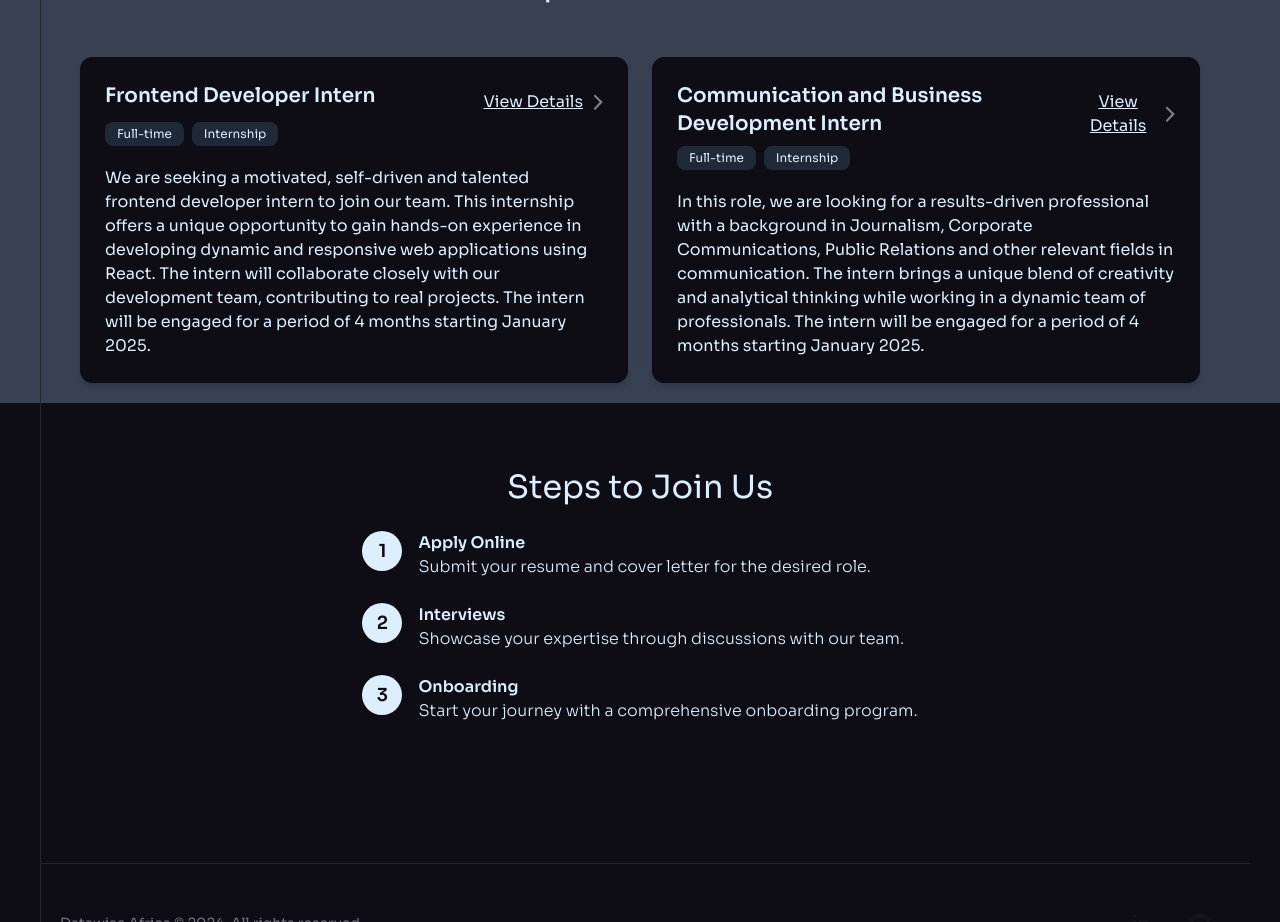
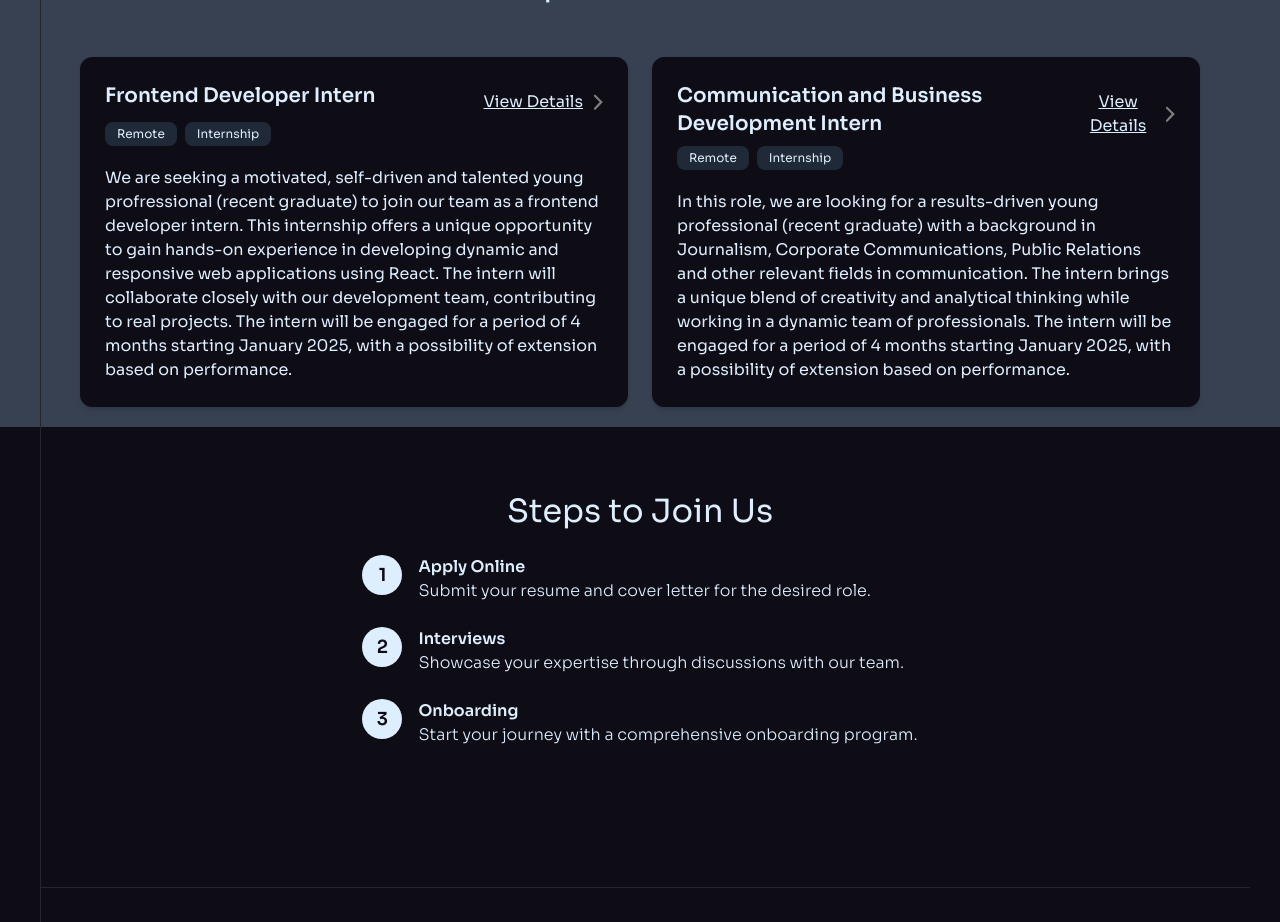
Before and after one commit to Datawise-Africa/datawise_frontend, a React (Vite) app: page /join-us in a window 1280 px wide. Shown: the part 1140-2062 px from the top of the page. Built offline with nearby package versions, Linux system fonts and the light colour scheme.

Commit message:
Updated the intern position overview

```diff
--- a/src/constants/index.js
+++ b/src/constants/index.js
@@ -429,20 +429,22 @@ export const available_positions = [
     {
         id: "0",
         title: "Frontend Developer Intern",
-        overview: "We are seeking a motivated, self-driven and talented frontend developer intern to join our team. This internship offers a unique opportunity to gain hands-on experience in developing dynamic and responsive web applications using React. The intern will collaborate closely with our development team, contributing to real projects. The intern will be engaged for a period of 4 months starting January 2025.",
+        overview: "We are seeking a motivated, self-driven and talented young profressional (recent graduate) to join our team as a frontend developer intern. This internship offers a unique opportunity to gain hands-on experience in developing dynamic and responsive web applications using React. The intern will collaborate closely with our development team, contributing to real projects. The intern will be engaged for a period of 4 months starting January 2025, with a possibility of extension based on performance.",
         responsibilities: frontend_developer_responsibilitie,
         skills: frontend_developer_skills,
-        workmode: "Full-time",
+        work_period: "Full-time",
+        workmode: "Remote",
         position: "Internship",
         what_you_get: what_you_get,
     },
     {
         id: "1",
         title: "Communication and Business Development Intern",
-        overview: "In this role, we are looking for a results-driven professional with a background in Journalism, Corporate Communications, Public Relations and other relevant fields in communication. The intern brings a unique blend of creativity and analytical thinking while working in a dynamic team of professionals. The intern will be engaged for a period of 4 months starting January 2025.",
+        overview: "In this role, we are looking for a results-driven young professional (recent graduate) with a background in Journalism, Corporate Communications, Public Relations and other relevant fields in communication. The intern brings a unique blend of creativity and analytical thinking while working in a dynamic team of professionals. The intern will be engaged for a period of 4 months starting January 2025, with a possibility of extension based on performance.",
         responsibilities: communication_responsibilities,
         skills: communication_skills,
-        workmode: "Full-time",
+        work_period: "Full-time",
+        workmode: "Remote",
         position: "Internship",
         what_you_get: what_you_get,
     }
```
